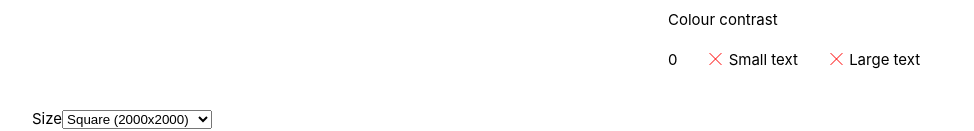
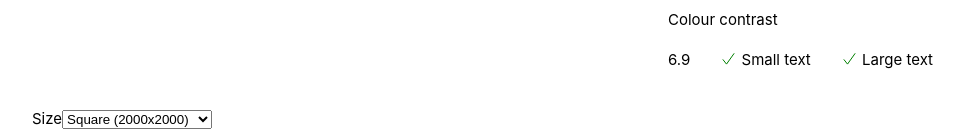
Before and after one commit to duncansanderson/logos-v2, a Vue app: page / in a window 1280 px wide. Shown: the part 404-535 px from the top of the page, without its empty margins (140-1114 px from the left). Built offline with nearby package versions, Linux system fonts and the light colour scheme; the HTML template or start-up script is replaced by a standard one.

Commit message:
FEAT (ColourContract) Calc contrast on component mount

```diff
--- a/src/components/ColourContrast.vue
+++ b/src/components/ColourContrast.vue
@@ -1,5 +1,5 @@
 <script setup lang="ts">
-import { computed } from 'vue';
+import { computed, onMounted } from 'vue';
 import IconTick from './icons/IconTick.vue';
 import IconCross from './icons/IconCross.vue';
 import { useColourStore } from '../stores/colour';
@@ -9,6 +9,10 @@ const backgroundColour = computed(() => colourStore.backgroundColour);
 const contrastRatio = computed(() => colourStore.contrastRatio);
 const smallReadability = computed(() => colourStore.readabilityTests[1].result);
 const largeReadability = computed(() => colourStore.readabilityTests[0].result);
+
+onMounted(() => {
+    colourStore.calcColourRatio();
+});
 </script>
 
 <template>
--- a/src/stores/colour.ts
+++ b/src/stores/colour.ts
@@ -82,6 +82,7 @@ export const useColourStore = defineStore('colourStore', () => {
         contrastRatio,
         foregroundColour,
         readabilityTests,
+        calcColourRatio,
         colourFilter,
         getColourHex,
         updateColours,
```
